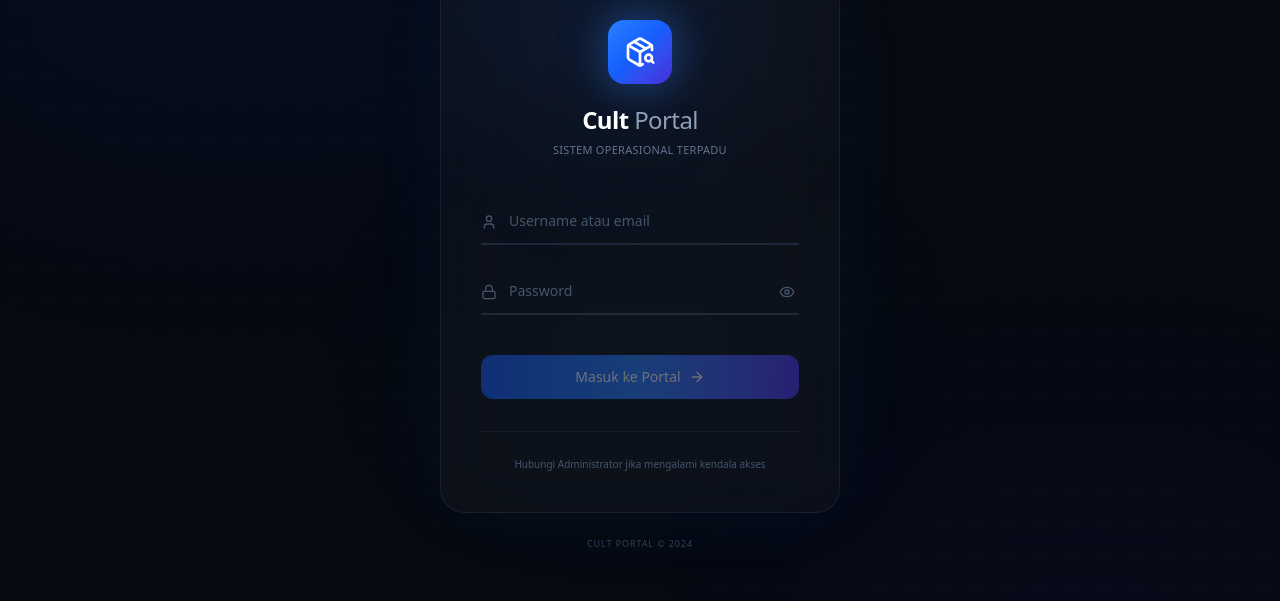
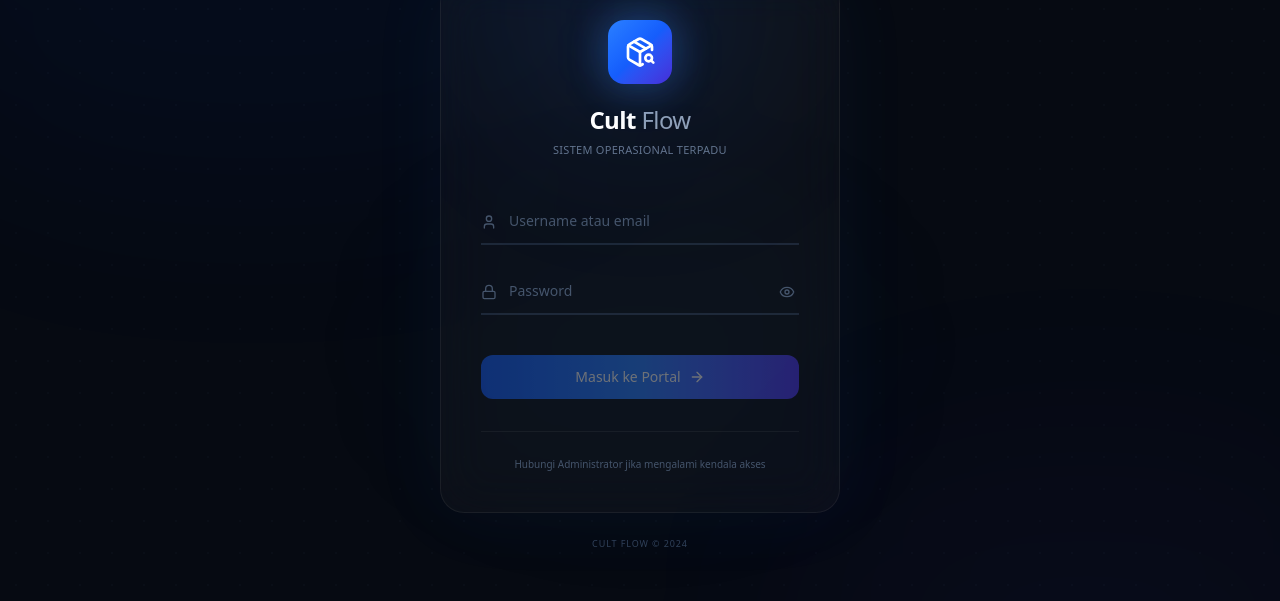
Before and after one commit to aldipirmansyah666/kurlog-operations-portal, a Next.js app: page /login in a window 1280 px wide. Shown: the part 135-736 px from the top of the page. Built offline with nearby package versions, Linux system fonts and the light colour scheme.

Commit message:
Ganti Branding

```diff
--- a/app/components/layout/Footer.tsx
+++ b/app/components/layout/Footer.tsx
@@ -10,7 +10,7 @@ export default function Footer() {
               <span className="animate-ping absolute inline-flex h-full w-full rounded-full bg-emerald-400 opacity-75" />
               <span className="relative inline-flex rounded-full h-2 w-2 bg-emerald-500" />
             </span>
-            Cult Portal
+            Cult Flow
           </div>
           <span className="text-slate-300">&bull;</span>
           <span className="text-slate-400">&copy; 2026 Cult System. All rights reserved.</span>
--- a/app/components/layout/Navbar.tsx
+++ b/app/components/layout/Navbar.tsx
@@ -46,7 +46,7 @@ export default function Navbar() {
           </div>
           <div className="flex items-center gap-2">
             <span className="text-sm font-semibold text-slate-800 tracking-tight">
-              Cult <span className="text-slate-400 font-normal">Portal</span>
+              Cult <span className="text-slate-400 font-normal">Flow</span>
             </span>
             <span className="w-1.5 h-1.5 rounded-full bg-emerald-400 animate-pulse" title="Online" />
           </div>
--- a/app/layout.tsx
+++ b/app/layout.tsx
@@ -13,7 +13,7 @@ const jetbrainsMono = JetBrains_Mono({
 });
 
 export const metadata = {
-  title: 'Cult Portal',
+  title: 'Cult Flow',
   description: 'Sistem Terpadu Monitoring & Otomasi CS',
 };
 
--- a/app/login/page.tsx
+++ b/app/login/page.tsx
@@ -66,7 +66,7 @@ function LoginForm() {
             </div>
           </div>
           <h1 className="text-2xl font-bold text-white tracking-tight">
-            Cult <span className="text-slate-400 font-light">Portal</span>
+            Cult <span className="text-slate-400 font-light">Flow</span>
           </h1>
           <p className="text-[11px] text-slate-500 mt-1.5 tracking-wide uppercase">
             Sistem Operasional Terpadu
@@ -216,7 +216,7 @@ export default function LoginPage() {
 
         {/* Bottom branding */}
         <p className="text-center text-[9px] text-slate-700 mt-6 tracking-widest uppercase">
-          Cult Portal &copy; 2024
+          Cult Flow &copy; 2024
         </p>
       </div>
     </div>
```
